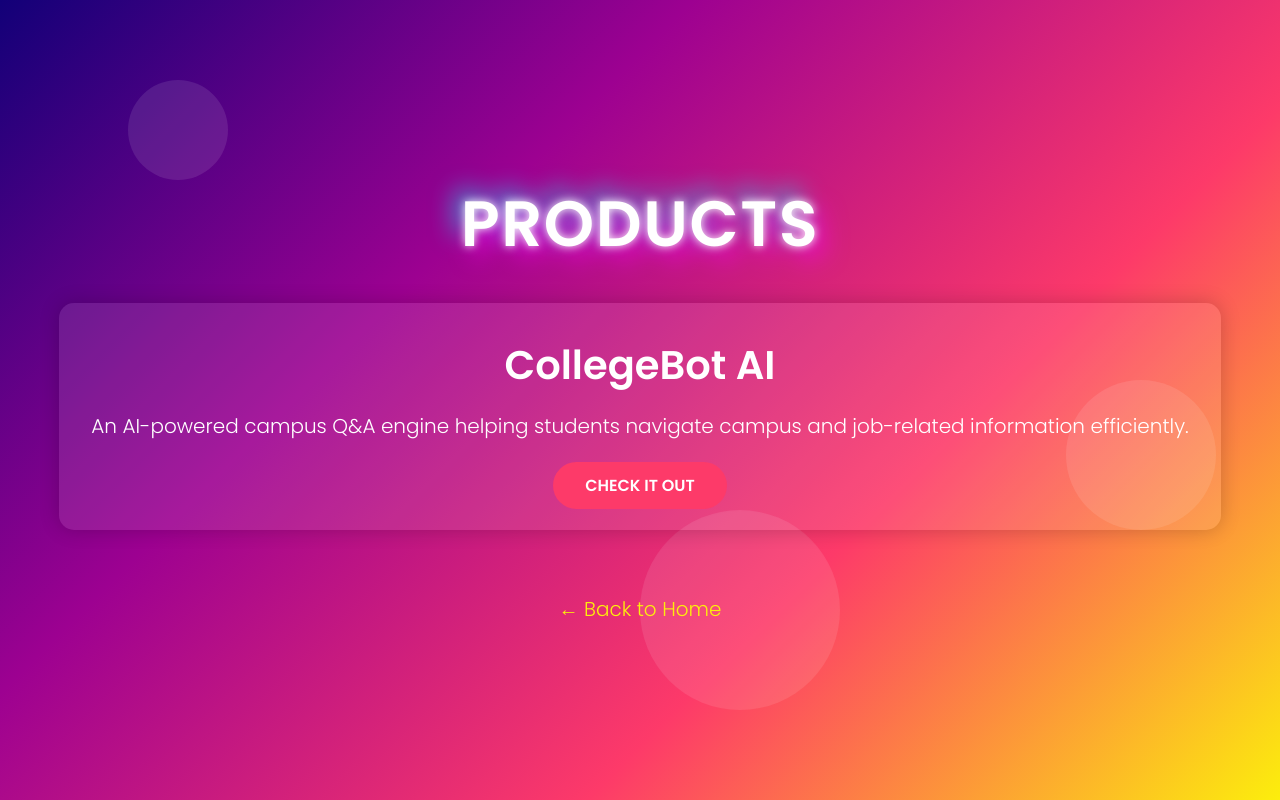
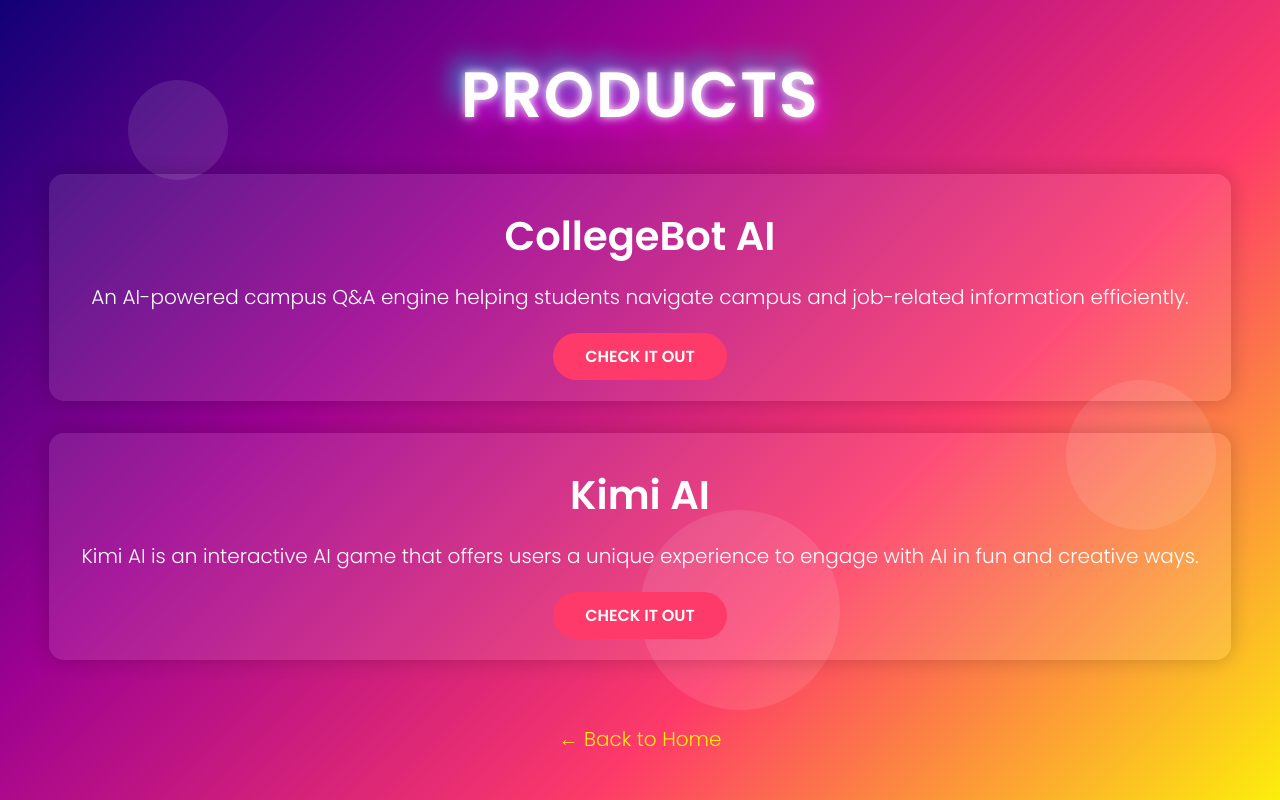
Before and after one commit to Celinenana/Celinenana.github.io, a plain HTML site: page products.html in a window 1280 px wide. Drawn offline with Linux system fonts and the light colour scheme.

Commit message:
product page kimi ai update

```diff
--- a/products.html
+++ b/products.html
@@ -101,6 +101,7 @@
             padding: 2rem;
             border-radius: 15px;
             box-shadow: 0 0 20px rgba(0, 0, 0, 0.2);
+            margin-bottom: 2rem;
         }
 
         .product-item h2 {
@@ -158,6 +159,11 @@
                 <p>An AI-powered campus Q&A engine helping students navigate campus and job-related information efficiently.</p>
                 <a href="https://collegebot.ai" target="_blank" class="cta-button">Check it Out</a>
             </div>
+            <div class="product-item">
+                <h2>Kimi AI</h2>
+                <p>Kimi AI is an interactive AI game that offers users a unique experience to engage with AI in fun and creative ways.</p>
+                <a href="https://apps.apple.com/us/app/kimi-ai-game-with-ai/id6478798034" target="_blank" class="cta-button">Check it Out</a>
+            </div>
         </section>
 
         <footer>
```
